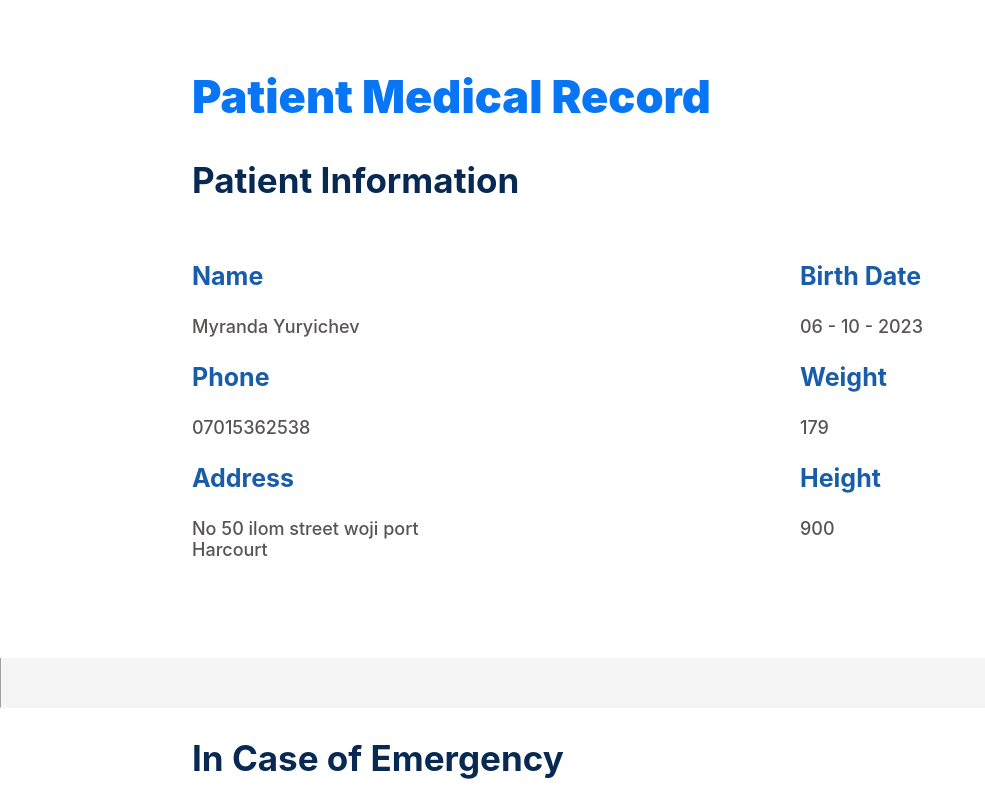
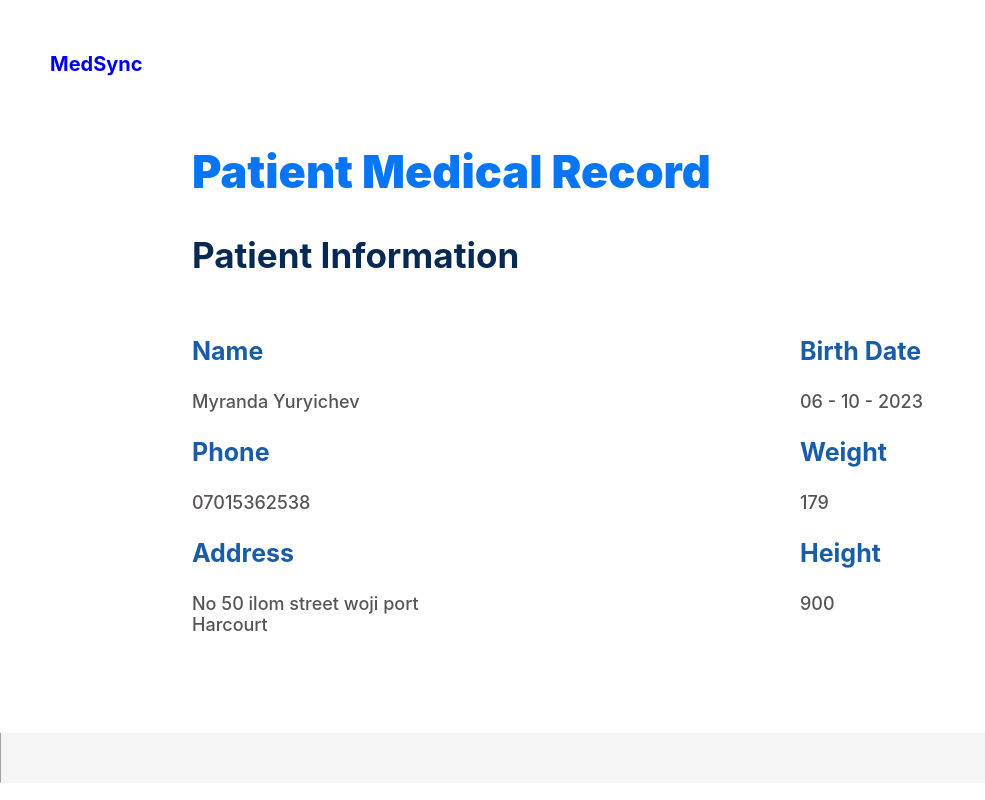
Before and after one commit to OkoroaforDaniel/MedSync-Frontend, a React (Create React App) app in the folder medsync-frontend/: page /Doctors/Patients in a window 1280 px wide. Shown: the top 800 px of the page, without its empty margins (0-985 px from the left). Built offline with nearby package versions, Linux system fonts and the light colour scheme.

Commit message:
landing page link

```diff
--- a/medsync-frontend/src/Components/Doctors/Patients/Patients.js
+++ b/medsync-frontend/src/Components/Doctors/Patients/Patients.js
@@ -7,6 +7,11 @@ const Patients = () => {
 
   return (
     <div className="patientForm">
+	  <div>
+          <h1 className="Doctorh1">
+            <Link to="/">MedSync</Link>
+          </h1>
+        </div>
       <div>
         <h1 className="patientH1">Patient Medical Record</h1>
         <p className="TitleH2" id="TitleH2">Patient Information</p>
```
